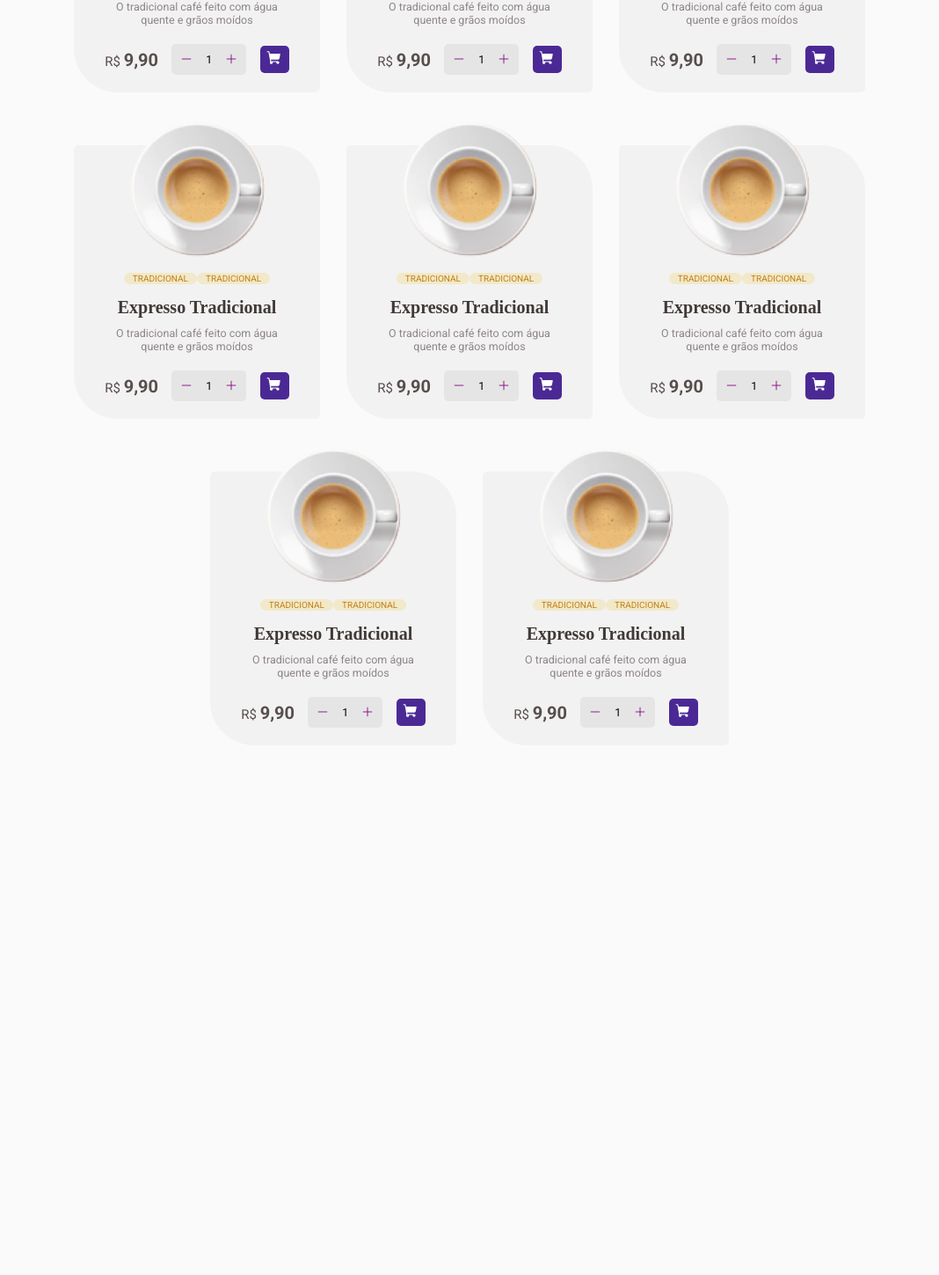
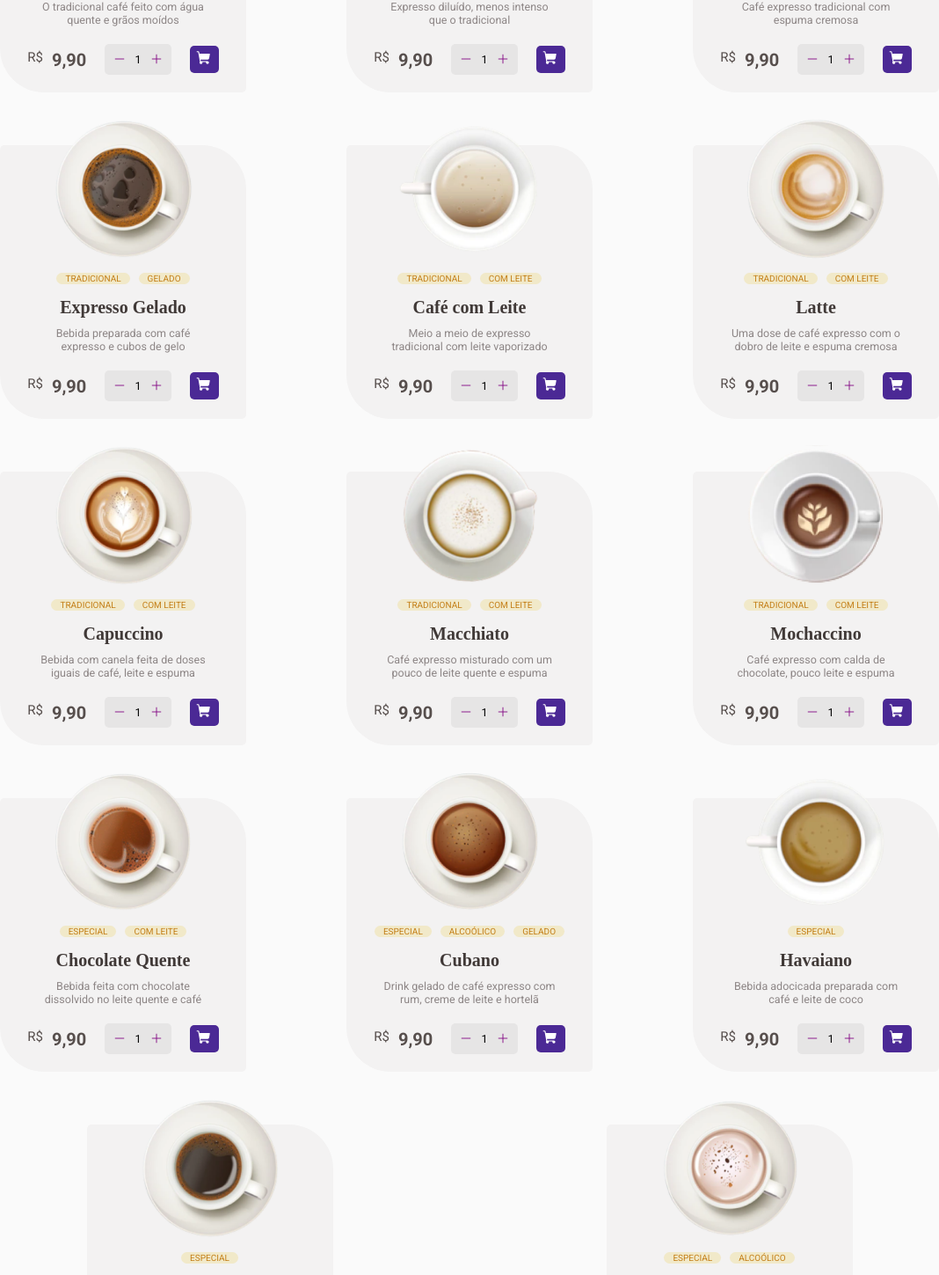
Before and after one commit to Jovi-souza/Coffee-Delivery, a React (Vite) app: page / in a window 1280 px wide. Shown: the part 940-2389 px from the top of the page at 88% size, without its empty margins (106-1174 px from the left). Before the commit the page ends 1817 px from the top, so only its background shows below. Built offline with nearby package versions, Linux system fonts and the light colour scheme.

Commit message:
fixing bugs

```diff
--- a/src/Components/Cards/index.tsx
+++ b/src/Components/Cards/index.tsx
@@ -1,15 +1,29 @@
 import { Minus, Plus, ShoppingCart } from "phosphor-react";
 import { CoffeeName, Container, Paragraph, Price, Purchase, SubTitle, AddItems, HowManyItems } from "./styles";
 
-import teste from '../../images/ExpressoCremoso.svg'
-export function Card() {
+interface CardProps {
+  CoffeeSrc: string
+  Types: Array<string>
+  Title: string
+  Description: string
+}
+
+export function Card({ CoffeeSrc, Description, Title, Types }:CardProps) {
+
+  const category = Types.map( e => {
+    return e
+  })
+
   return(
     <Container>
-      <img src={ teste } />
-      <SubTitle>Tradicional</SubTitle>
-      <SubTitle>Tradicional</SubTitle>
-      <CoffeeName>Expresso Tradicional</CoffeeName>
-      <Paragraph>O tradicional café feito com água quente e grãos moídos</Paragraph>
+      <img src={ CoffeeSrc } />
+      <div>
+        <SubTitle hasContent={ category[0] ? 'flex' : 'none'} >{category[0]}</SubTitle>
+        <SubTitle hasContent={ category[1] ? 'flex' : 'none'} >{category[1]}</SubTitle>
+        <SubTitle hasContent={ category[2] ? 'flex' : 'none'} >{category[2]}</SubTitle>
+      </div>
+      <CoffeeName>{Title}</CoffeeName>
+      <Paragraph>{Description}</Paragraph>
       <Purchase>
         <Price>R$ <span>9,90</span></Price>
         <HowManyItems>
--- a/src/Components/Cards/styles.ts
+++ b/src/Components/Cards/styles.ts
@@ -2,20 +2,25 @@ import { styled } from "../../styles/stitches.config";
 
 export const Container = styled('div', {
   display: 'flex',
-  flexWrap: 'wrap',
+  flexDirection: 'column',
   alignItems: 'center',
   justifyContent: 'center',
   backgroundColor: '$baseCard',
   width: '28rem',
   padding: '0 2rem 2rem 2rem',
   textAlign: 'center',
-  mb: '3rem',
+  m: '0 auto 3rem auto',
   borderRadius: '5px 50px 5px 50px',
 
   '& img': {
     width: '16rem',
     margin: '-3rem 0 0 0'
-  }
+  },
+
+  '& div': {
+    display: 'flex',
+    gap: '1rem'
+  },
 })
 
 export const SubTitle = styled('span', {
@@ -25,7 +30,18 @@ export const SubTitle = styled('span', {
   margin: '1.5rem 0',
   width: 'max-content',
   borderRadius: '50px',
-  textTransform: 'uppercase'
+  textTransform: 'uppercase',
+
+  variants: {
+    hasContent: {
+      flex: {
+        display: 'flex'
+      },
+      none: {
+        display: 'none'
+      },
+    },
+  },
 })
 
 export const CoffeeName = styled('h1', {
--- a/src/Components/header/index.tsx
+++ b/src/Components/header/index.tsx
@@ -1,6 +1,6 @@
 import Logo from '../../images/Logo.svg'
 import { Container, LocaleAndCart, ShoppingCartContainer } from "./styles";
-import { MapPin, ShoppingCart } from "phosphor-react";
+import { House, MapPin, ShoppingCart } from "phosphor-react";
 import { NavLink } from 'react-router-dom';
 
 export function Header() {
@@ -13,7 +13,10 @@ export function Header() {
           Esperança, PB
         </p>
         <ShoppingCartContainer >
-          <NavLink to="/Checkout" title="Cart">
+          <NavLink className='NavLink' to="/" title="Home">
+            <House weight='fill' size={16} color='orange'/>
+          </NavLink>
+          <NavLink className='NavLink' to="/Checkout" title="Cart">
             <ShoppingCart weight='fill' size={16} color='orange'/>
           </NavLink>
           <p>20</p>
--- a/src/Components/header/styles.ts
+++ b/src/Components/header/styles.ts
@@ -33,11 +33,16 @@ export const LocaleAndCart = styled('div', {
 })
 
 export const ShoppingCartContainer = styled('div', {
-  backgroundColor: '$yellowLight',
-  padding: '.65rem 1rem',
-  borderRadius: '5px',
+  display: 'flex',
+  gap: '1rem',
   position: 'relative',
-  cursor: 'pointer',
+
+  '& .NavLink': {
+    padding: '.65rem 1rem',
+    borderRadius: '5px',
+    cursor: 'pointer',
+    backgroundColor: '$yellowLight',
+  },
 
   '& p': {
     position: 'absolute',
--- a/src/Pages/Checkout/index.tsx
+++ b/src/Pages/Checkout/index.tsx
@@ -5,6 +5,7 @@ import {
   MapPinLine,
   Money
 } from "phosphor-react";
+import { NavLink } from "react-router-dom";
 import { CoffeeCard } from "../../Components/CoffeeCard";
 
 import {
@@ -62,7 +63,9 @@ export function Checkout() {
             <p>Total de itens <span>R$ 25</span></p>
             <p>Entrega <span>R$ 25</span></p>
             <h2>Total <span>R$ 25</span></h2>
-            <button >Confirmar pedido</button>
+            <NavLink to="/Success" title="Success">
+              <button >Confirmar pedido</button>
+            </NavLink>
           </TotalPrice>
         </CartContainer>
       </ContainerWrap>
--- a/src/Pages/Checkout/styles.ts
+++ b/src/Pages/Checkout/styles.ts
@@ -128,7 +128,7 @@ export const Orders = styled('div', {
   height: '22rem',
 
   '&::-webkit-scrollbar': {
-    width: '12px',
+    width: '6px',
   },
 
   '&::-webkit-scrollbar-track': {
@@ -171,6 +171,7 @@ export const TotalPrice = styled('div', {
     color: '$white',
     backgroundColor: '$yellow',
     padding: '1rem',
+    width: '100%',
     fontSize: '1.5rem',
     fontWeight: 'bold',
     textTransform: 'uppercase',
--- a/src/Pages/Home/index.tsx
+++ b/src/Pages/Home/index.tsx
@@ -9,6 +9,24 @@ import {
   SectionItems,
   IconsContainer
 } from './styles'
+
+import ExpressoTradicional from '../../images/Expresso.svg'
+import ExpressoAmericano from '../../images/Americano.svg'
+import ExpressoCremoso from '../../images/ExpressoCremoso.svg'
+import ExpressoGelado from '../../images/CaféGelado.svg'
+
+import CafeComLeite from '../../images/CaféComLeite.svg'
+import Latte from '../../images/Latte.svg'
+import Capuccino from '../../images/Capuccino.svg'
+import Macchiato from '../../images/Macchiato.svg'
+
+import Mochaccino from '../../images/Mochaccino.svg'
+import ChocolateQuente from '../../images/ChocolateQuente.svg'
+import Cubano from '../../images/Cubano.svg'
+import Havaiano from '../../images/Havaiano.svg'
+
+import Irlandês from '../../images/Irlandês.svg'
+import Árabe from '../../images/Árabe.svg'
 
 export function Home() {
   return(
@@ -48,14 +66,90 @@ export function Home() {
       </IntroContainer>
       <Title style={'cardTitle'}>Nossos Cafés</Title>
       <SectionItems>
-        <Card />
-        <Card />
-        <Card />
-        <Card />
-        <Card />
-        <Card />
-        <Card />
-        <Card />
+        <Card
+          CoffeeSrc={ExpressoTradicional}
+          Types={['Tradicional']}
+          Title={'Expresso Tradicional'}
+          Description={'O tradicional café feito com água quente e grãos moídos'}
+        />
+        <Card
+          CoffeeSrc={ExpressoAmericano}
+          Types={['Tradicional']}
+          Title={'Expresso Americano'}
+          Description={'Expresso diluído, menos intenso que o tradicional'}
+        />
+        <Card
+          CoffeeSrc={ExpressoCremoso}
+          Types={['Tradicional']}
+          Title={'Expresso Cremoso'}
+          Description={'Café expresso tradicional com espuma cremosa'}
+        />
+        <Card
+          CoffeeSrc={ExpressoGelado}
+          Types={['Tradicional', 'Gelado']}
+          Title={'Expresso Gelado'}
+          Description={'Bebida preparada com café expresso e cubos de gelo'}
+        />
+        <Card
+          CoffeeSrc={CafeComLeite}
+          Types={['Tradicional', 'com leite']}
+          Title={'Café com Leite'}
+          Description={'Meio a meio de expresso tradicional com leite vaporizado'}
+        />
+        <Card
+          CoffeeSrc={Latte}
+          Types={['Tradicional', 'com leite']}
+          Title={'Latte'}
+          Description={'Uma dose de café expresso com o dobro de leite e espuma cremosa'}
+        />
+        <Card
+          CoffeeSrc={Capuccino}
+          Types={['Tradicional', 'com leite']}
+          Title={'Capuccino'}
+          Description={'Bebida com canela feita de doses iguais de café, leite e espuma'}
+        />
+        <Card
+          CoffeeSrc={Macchiato}
+          Types={['Tradicional', 'com leite']}
+          Title={'Macchiato '}
+          Description={'Café expresso misturado com um pouco de leite quente e espuma'}
+        />
+        <Card
+          CoffeeSrc={Mochaccino}
+          Types={['Tradicional', 'com leite']}
+          Title={'Mochaccino '}
+          Description={'Café expresso com calda de chocolate, pouco leite e espuma'}
+        />
+        <Card
+          CoffeeSrc={ChocolateQuente}
+          Types={['especial', 'com leite']}
+          Title={'Chocolate Quente '}
+          Description={'Bebida feita com chocolate dissolvido no leite quente e café'}
+        />
+        <Card
+          CoffeeSrc={Cubano}
+          Types={['Especial', 'alcoólico', 'Gelado']}
+          Title={'Cubano '}
+          Description={'Drink gelado de café expresso com rum, creme de leite e hortelã'}
+        />
+        <Card
+          CoffeeSrc={Havaiano}
+          Types={['especial']}
+          Title={'Havaiano '}
+          Description={'Bebida adocicada preparada com café e leite de coco'}
+        />
+        <Card
+          CoffeeSrc={Árabe}
+          Types={['especial']}
+          Title={'Árabe '}
+          Description={'Bebida preparada com grãos de café árabe e especiarias'}
+        />
+        <Card
+          CoffeeSrc={Irlandês}
+          Types={['especial', 'alcoólico']}
+          Title={'Irlandês '}
+          Description={'Bebida a base de café, uísque irlandês, açúcar e chantilly'}
+        />
       </SectionItems>
     </div>
   )
--- a/src/Pages/Home/styles.ts
+++ b/src/Pages/Home/styles.ts
@@ -59,7 +59,6 @@ export const About = styled('div', {
 export const SectionItems = styled('section', {
   display: 'flex',
   flexWrap: 'wrap',
-  justifyContent: 'center',
   gap: '3rem',
 })
 
```
